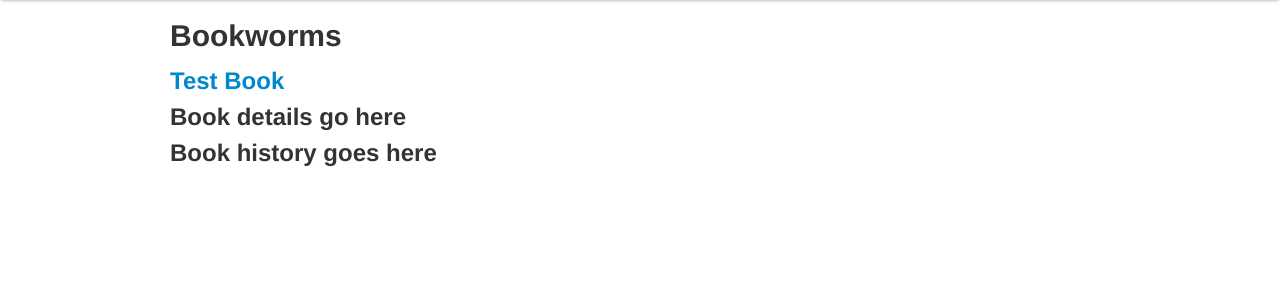
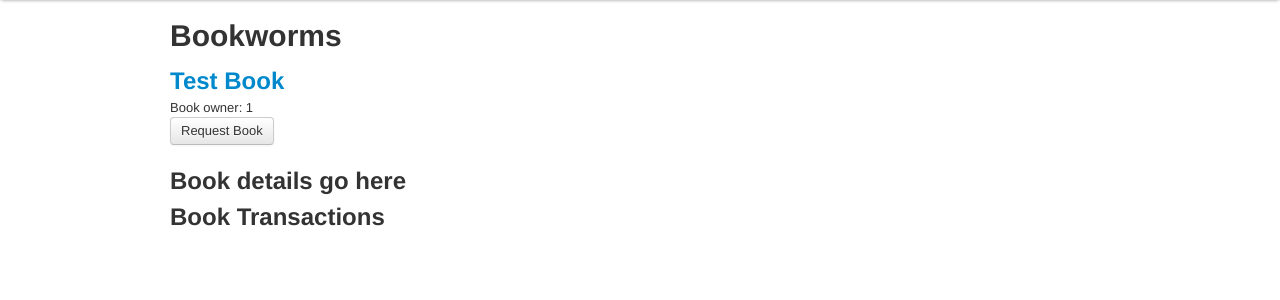
Before and after one commit to stroud109/medusa, a Flask app: page /books/1 in a window 1280 px wide. Shown: the part 51-351 px from the top of the page. Run offline with Flask 2, Linux system fonts and the light colour scheme; data comes from the database, SQL or seed files in the repository; some libraries are stand-ins or nearby versions.

Commit message:
Working on request/borrow/return/confirm functionality

```diff
--- a/templates/base.html
+++ b/templates/base.html
@@ -18,7 +18,7 @@
                             {% if session.get("user_id") == None %}
                                 <form method="get" action="{{url_for("login")}}"><input type="submit" value="Login" class="btn btn-link"/></form>
                             {% else %}
-                                <form method="post" action="{{url_for("logout")}}"><input type="submit" value="Logout" class="btn btn-link"/></form>
+                                <form method="post" action="{{url_for("logout")}}"><input type="submit" value="Logout of {{session.get("user_id")}}" class="btn btn-link"/></form>
                             {% endif %}
                         </li>
                     </ul>
--- a/templates/book.html
+++ b/templates/book.html
@@ -2,24 +2,17 @@
 
 {% block body %}
 <h2><a href="{{url_for("view_book", id=book.id)}}">{{book.title}}</a></h2>
+Book owner: {{book.owner_id}}
 
-{% if session.get("user_id") != None %}
-    {% if session.get("user_id") != book[0].owner_id %}
-        {% if not book.current_borrower %}
-        <form method="get" action="{{url_for("view_book")}}"><input type="submit" value="Request Book" class="btn btn-link"/></form>
-        {% else %}
-        <form method="post" action="{{url_for("view_book")}}"><input type="submit" value="Book Checked Out" class="btn btn-link"/></form>
-        {% endif %}
-    {% else %}
-        {% if book.current_borrower %}
-        <form method="get" action="{{url_for("view_book")}}"><input type="submit" value="Book Available" class="btn btn-link"/></form>
-        {% else %}
-        <form method="post" action="{{url_for("view_book")}}"><input type="submit" value="Book Checked Out" class="btn btn-link"/></form>
-        {% endif %}
-    {% endif %}
-{% endif %}
+<form method="post" action="{{url_for("request_book", id=book.id)}}"><input type="submit" value="Request Book" class="btn btn-link"/></form>
 
 <h2>Book details go here</h2>
 
-<h2>Book history goes here</h2>
+<h2>Book Transactions</h2>
+<ul>
+    {% for transaction in book.book_transactions %}
+    <li>Requester ID: {{transaction.requester_id}} | Date Requested: {{transaction.date_requested}} | Date Borrowed: {{transaction.date_borrowed}} | Date Returned: {{transaction.date_returned}} | Date Confirmed: {{transaction.date_confirmed}} | Owner ID: {{transaction.book.owner_id}}<form method="post" action="{{url_for("declare_borrowed", id=transaction.id)}}"><input type="submit" value="Declare Borrowed" class="btn btn-link"/></form><form method="post" action="{{url_for("return_book", id=transaction.id)}}"><input type="submit" value="Return Book" class="btn btn-link"/></form><form method="post" action="{{url_for("confirm_book_returned", id=transaction.id)}}"><input type="submit" value="Confirm Book Returned" class="btn btn-link"/></form></li>
+    {% endfor %}
+</ul>
+
 {% endblock %}
--- a/views.py
+++ b/views.py
@@ -1,3 +1,9 @@
+from datetime import datetime
+from flaskext.markdown import Markdown
+import config
+import forms
+import model
+
 from flask import (
     Flask,
     render_template,
@@ -11,11 +17,9 @@ from flask import (
 from model import (
     User,
     Book,
-    # BorrowHistory,
+    BookTransaction,
     register_book,
     register_user,
-    request_book,
-    book_availability,
     session as db_session,
 )
 from flask.ext.login import (
@@ -24,10 +28,6 @@ from flask.ext.login import (
     login_user,
     # current_user,
 )
-from flaskext.markdown import Markdown
-import config
-import forms
-import model
 
 app = Flask(__name__)
 app.config.from_object(config)
@@ -65,61 +65,115 @@ def view_book(id):
 # ACCOUNT FOR BORROW HISTORY
 
 
-@app.route("/borrow_book/<int:id>", methods=["POST"])
+@app.route("/books/<int:id>/request", methods=["POST"])
 @login_required
-def borrow_book(id):
+def request_book(id):
     book = Book.query.get(id)
-    # borrow_history = BorrowHistory.query.get(date_borrowed, date_returned)
-    # book_owner = db_session.query(Book).filter_by(
-    #     id=book.id,
-    #     owner_id=book.owner_id,
-    # ).all()
-    user_id = session.get("user_id")
+    user_id = int(session.get("user_id"))
 
-    #if book_owner.id == user_id:
     if book.owner_id == user_id:
-        if not book.current_borrower:
-            book_availability(book)
-            flash("Your book is now avaialable for users to borrow.")
-        else:
-            flash("Your book is currently checked out.")
-        return redirect(url_for("book"))
+        flash("You can't borrow a book you own")
+        return redirect(url_for("view_book", id=id))
 
-    else:
-        if not book.current_borrower:
-            request_book(book)
-            flash("You've successfully requested to borrow this book.")
-        else:
-            flash("This book is currently checked out.")
-        return redirect(url_for("book"))
+    open_user_transactions = BookTransaction.query.filter_by(
+        book_id=book.id,
+        requester_id=user_id,
+        date_confirmed=None).all()
 
+    if open_user_transactions:
+        flash("You already have an open transaction with this book")
+        return redirect(url_for("view_book", id=id))
+
+    # if not book.current_borrower:  # figure out value of current borrower
+    #     model.session.add(book)  # figure out if book is right thing to add
+    #     flash("You've successfully requested to borrow this book.")
+    # else:
+    #     flash("This book is currently checked out.")
+
+    new_transaction = BookTransaction(
+        book_id=book.id,
+        book_owner_id=book.owner_id,
+        requester_id=user_id,  # do i need a date_requested??
+    )
+
+    model.session.add(new_transaction)
     model.session.commit()
-    model.session.refresh(book)
+    # model.session.refresh(book)
+    return redirect(url_for("view_book", id=id))
 
 
-@app.route("/return_book/<int:id>", methods=["POST"])
+@app.route("/books/<int:id>/borrow", methods=["POST"])
+@login_required
+def declare_borrowed(id):
+    transaction = BookTransaction.query.get(id)
+    user_id = int(session.get("user_id"))
+    print type(transaction.book.owner_id)
+    print type(user_id)
+
+    if transaction.book.owner_id == user_id:
+
+        if transaction.book.current_borrower_id is None:
+            transaction.book.current_borrower_id = transaction.requester_id
+            transaction.date_borrowed = datetime.now()
+            flash("You've declared that this book as borrowed")
+            model.session.add(transaction)
+            model.session.add(transaction.book)
+            model.session.commit()
+
+        else:
+            flash("This book already has a borrower")
+    else:
+        flash("You must own a book to declare that it's been borrowed")
+    # model.session.refresh(book)
+    return redirect(url_for("view_book", id=transaction.book.id))
+
+
+@app.route("/books/<int:id>/return", methods=["POST"])
 @login_required
 def return_book(id):
-    book = Book.query.get(id)
-    user_id = session.get("user_id")
+    transaction = BookTransaction.query.get(id)
+    user_id = int(session.get("user_id"))
 
-    if book.owner_id == user_id:
-        if book.current_borrower:
-            book_availability(book)
+    if transaction.book.owner_id != user_id:  # is this line a good idea?
+        if transaction.book.current_borrower_id == user_id:
+                if transaction.date_returned is not None:
+                    flash("This book has already been returned")
+                else:
+                    transaction.date_returned = datetime.now()
+                    model.session.add(transaction)
+                    model.session.commit()
+                    flash("You have marked this book as returned")
         else:
-            pass
-        return redirect(url_for("book"))
+            flash("You can't return a book that aren't borrowing.")
+    else:
+        flash("You can't return a book you already own")
 
+    return redirect(url_for("view_book", id=transaction.book.id))
+
+
+@app.route("/books/<int:id>/confirmation", methods=["POST"])
+@login_required
+def confirm_book_returned(id):
+    transaction = BookTransaction.query.get(id)
+    user_id = int(session.get("user_id"))
+
+    if transaction.book.owner_id == user_id:
+        if transaction.book.current_borrower_id is not None:
+
+            transaction.book.current_borrower_id = None
+            transaction.date_confirmed = datetime.now()
+
+            model.session.add(transaction)
+            model.session.add(transaction.book)
+            model.session.commit()
+
+        else:
+            flash("You've already confirmed this book has been returned")
     else:
-        if book.current_borrower:
-            request_book(book)
-            pass
-        else:
-            pass
-        return redirect(url_for("book"))
+        flash("You can only confirm returns on books you own")
+    # model.session.refresh(book)
+    return redirect(url_for("view_book", id=transaction.book.id))
 
-    model.session.commit()
-    model.session.refresh(book)
 
 # end of new section of code
 
```
Also changed, not shown: model.py (+12 -28 lines).
